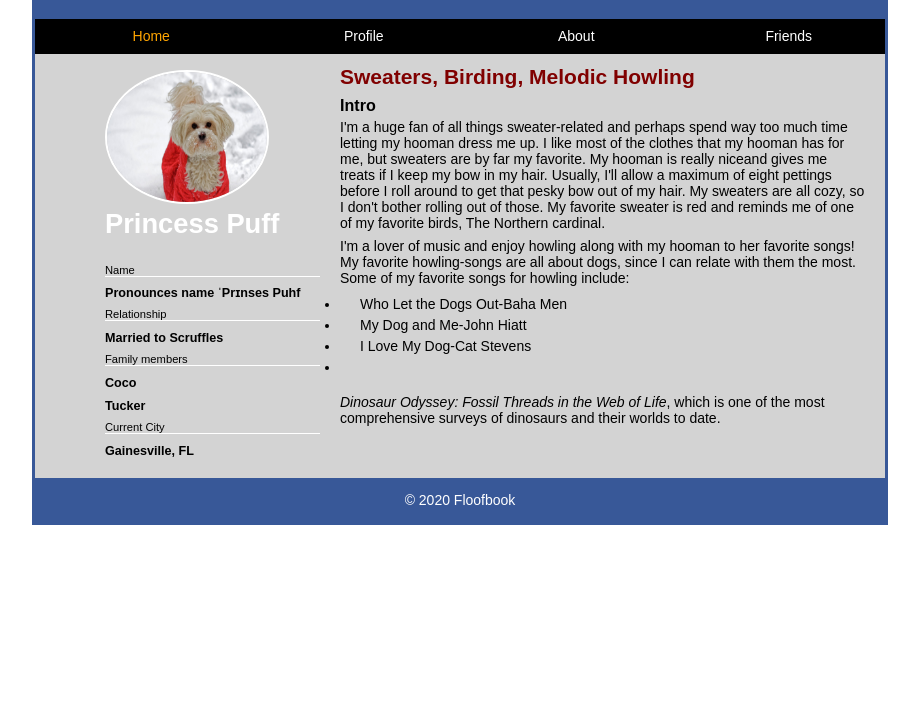
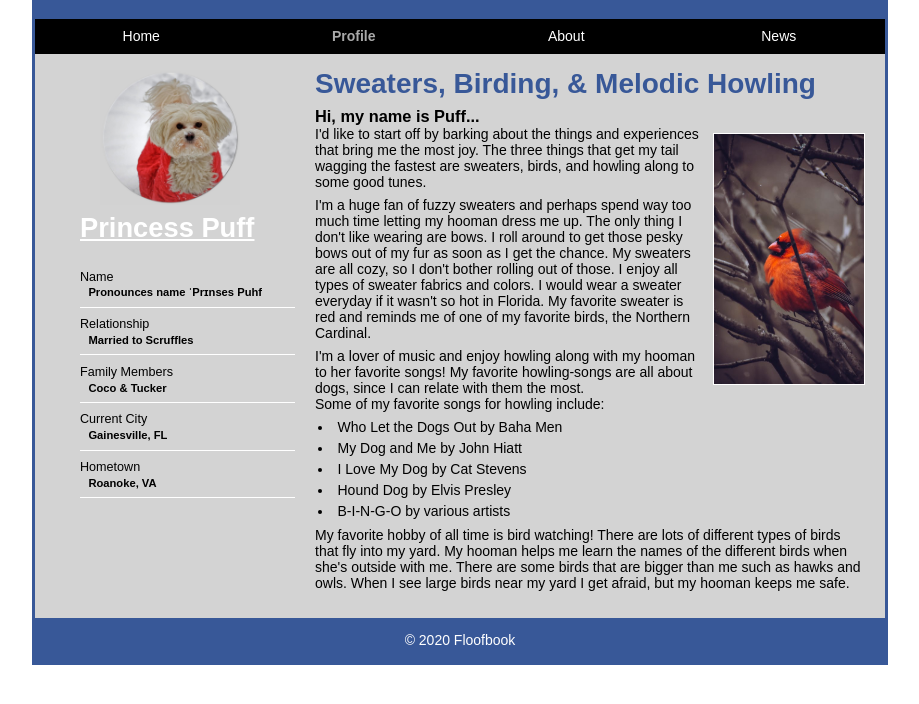
Before and after one commit to Jahnava/floofbook, a plain HTML site: page profiles/princess-puff.html in a window 1280 px wide. Shown: the part 90-794 px from the top of the page, without its empty margins (180-1099 px from the left). Drawn offline with Linux system fonts and the light colour scheme.

Commit message:
converted the html files to use one css document

```diff
--- a/profiles/princess-puff.html
+++ b/profiles/princess-puff.html
@@ -4,9 +4,9 @@
 <head>
 	<meta charset="utf-8">
 	<title>floofbook</title>
-	<link rel="shortcut icon" href="images/floofbook-logo.png">
+	<link rel="shortcut icon" href="../images/floofbook-logo.png">
 	<link rel="stylesheet" href="../styles/normalize.css">
-	<link rel="stylesheet" href="../styles/profiles.css">
+	<link rel="stylesheet" href="../styles/final.css">
 </head>
 
 <body>
@@ -18,46 +18,45 @@
 	 <nav id="mobile_menu"></nav>
        <nav id="nav_menu">
     	<ul>
-       		<li><a class="current" href="../index.html">Home</a></li>
-       	    <li><a href="../profiles/princess-puff.html">Profile</a></li>
+       		<li><a  href="../index.html">Home</a></li>
+       	    <li><a class="current" href="../profiles/princess-puff.html">Profile</a></li>
        		<li><a href="../about.html">About</a>
-       		<li><a href="../friends.html">Friends</a></li>
+       		<li><a href="../news.html">News</a></li>
         </ul>
       </nav>
-
 		<section>
-            <h1>Sweaters, Birding, Melodic Howling</h1>
-            <article>
-                <h2>Intro</h2>
-                <p>I'm a huge fan of all things sweater-related and perhaps spend way too much time letting my hooman dress me up. I like most of the clothes that my hooman has for me, but sweaters are by far my favorite. My hooman is really niceand gives me treats if I keep my bow in my hair. Usually, I'll allow a maximum of eight pettings before I roll around to get that pesky bow out of my hair. My sweaters are all cozy, so I don't bother rolling out of those. My favorite sweater is red and reminds me of one of my favorite birds, The Northern cardinal.</p>
+            <h1>Sweaters, Birding, &amp; Melodic Howling</h1>
+                <h3>Hi, my name is Puff...</h3>
+                <img src="../images/cardinal.jpeg" alt="cardinal">
+                <p> I'd like to start off by barking about the things and experiences that bring me the most joy. The three things that get my tail wagging the fastest are sweaters, birds, and howling along to some good tunes. </p>
+               <p> I'm a huge fan of fuzzy sweaters and perhaps spend way too much time letting my hooman dress me up. The only thing I don't like wearing are bows. I roll around to get those pesky bows out of my fur as soon as I get the chance. My sweaters are all cozy, so I don't bother rolling out of those. I enjoy all types of sweater fabrics and colors. I would wear a sweater everyday if it wasn't so hot in Florida. My favorite sweater is red and reminds me of one of my favorite birds, the Northern Cardinal.</p>
                 <p>I'm a lover of music and enjoy howling along with my hooman to her favorite songs! My favorite howling-songs  are all about dogs, since I can relate with them the most.
                 <br>
                 Some of my favorite songs for howling include:
                 </p>
                 <ul>
-                    <li>Who Let the Dogs Out-Baha Men </li>
-                    <li>My Dog and Me-John Hiatt</li>
-                    <li>I Love My Dog-Cat Stevens</li>
-                    <li></li>
+                    <li>Who Let the Dogs Out by Baha Men </li>
+                    <li>My Dog and Me by John Hiatt</li>
+                    <li>I Love My Dog by Cat Stevens</li>
+                    <li>Hound Dog by Elvis Presley</li>
+                    <li>B-I-N-G-O by various artists</li>
                 </ul>
-                <p></p>
-                <p><em>Dinosaur Odyssey: Fossil Threads in the Web of Life</em>, which is one of the most
-                comprehensive surveys of dinosaurs and their worlds to date.</p>
-            </article>
+                <p>My favorite hobby of all time is bird watching! There are lots of different types of birds that fly into  my yard. My hooman helps me learn the names of the different birds when she's outside with me. There are some birds that are bigger than me such as hawks and owls. When I see large birds near my yard I get afraid, but my hooman keeps me safe.</p>
         </section>
 		<aside>
-			<br><img src="../images/princess-puff.jpeg" alt="Princess Puff photo">
-			<h2><a href="../profiles/princess-puff.html">Princess Puff</a></h2> <br>
+			<br><h2><a href="../profiles/princess-puff.html"><img src="../images/princess-puff-profile.jpg" alt="Princess Puff photo">
+			Princess Puff</a></h2><br>
 			<dl>
             <dt>Name</dt>
             <dd>Pronounces name ˈPrɪnses Puhf</dd>
             <dt>Relationship</dt>
 			<dd>Married to Scruffles</dd>
-			<dt>Family members</dt>
-			<dd>Coco</dd>
-			<dd>Tucker</dd>
+			<dt>Family Members</dt>
+			<dd>Coco &amp; Tucker</dd>
 			<dt>Current City</dt>
 			<dd>Gainesville, FL</dd>
+			<dt>Hometown</dt>
+			<dd>Roanoke, VA</dd>
 			</dl>
 
 
--- a/styles/final.css
+++ b/styles/final.css
@@ -21,7 +21,7 @@ a:focus, a:hover {
 header {
 	padding: .25em 0 .25em 0;
 	border-bottom: 3px solid #385898;
-   background-color:#385898;
+    background-color:#385898;
 }
 header h1 {
 	font-size: 275%;
@@ -35,9 +35,6 @@ header h3 {
 header img {
 	float: right;
 	padding: 0 30px;
-}
-.shadow {
-	text-shadow: 2px 2px 2px #800000;
 }
 
 /* the styles for the main content */
@@ -89,28 +86,35 @@ main {
     color: white;
 }
 #nav_menu ul li a.current {
-    color:orange;
+    color:darkgrey;
+    font-weight: bold;
+}
+#nav_menu ul li a.current:hover {
+    color:white;
 }
 #nav_menu ul li a:hover, #nav_menu ul li a:focus {
     background-color: gray;
+    font-weight: bold;
 }
 
 /* the styles for the section */
 section {
 	width: 550px;
 	float: right;
-	padding: 0 20px 20px 20px;
+	padding: 0 20px 20px;
 }
 section h1 {
-	font-size: 250%;
+    color:#385898;
+	font-size: 200%;
 	padding: .5em 0 .25em 0;
 	margin: 0;
 }
 section h2 {
-	color: darkblue;
+/*	color: darkblue;*/
 	font-size: 130%;
 	padding: .5em 0 .25em 0;
 }
+
 section p {
 	padding-bottom: .5em;
 }
@@ -126,14 +130,22 @@ section li {
     text-indent: 5px;
 }
 
+section img {
+    float: right;
+	margin: .5em 0 1em 1em;
+	border: 1px solid white;
+    height:250px;
+    width:150px;
+}
+
 /* the styles for the article */
 article {
-	padding: 2em 0;
+	padding: 1em 0 3em 0;
 	border-top: 2px solid darkblue;
 	border-bottom: 2px solid darkblue;
 }
 article h2 {
-	padding-top: 0;
+	padding-bottom: .75em;
 }
 article h3 {
 	font-size: 105%;
@@ -143,36 +155,60 @@ article img {
 	float: right;
 	margin: .5em 0 1em 1em;
 	border: 1px solid black;
-    width:150px;
-    height:130px
+    width:260px;
+    height:170px
 }
 
 /* the styles for the aside */
 aside {
 	width: 215px;
 	float: right;
-	padding: 0 0 20px 20px;
-}
-aside h2 {
-	color: #800000;
-	font-size: 130%;
-	padding: .5em 0 .25em 0;
+	padding-bottom: 20px;
 }
 
 aside h3 {
 	font-size: 105%;
 	padding-bottom: .25em;
+    text-align: center;
 }
 aside h4 {
-    “text-align: center”
+	font-size: 105%;
+	padding-bottom: .25em;
 }
-aside img {
-    width:160px;
-    height:130px;
+
+aside img  {
+     width:160px;
+     height:135px;
+}
+
+aside h2 img  {
+     width:140px;
+     height:135px;
+    padding-left: .75em;
+}
+aside h2 a {
+    color:white;
+    text-align: center;
+    font-size: 130%;
 }
 aside img:hover{
    box-shadow: 5px 10px 8px 10px #888888;
-   height:130px;
+}
+aside h2 img:hover{
+   box-shadow: 5px 5px 5px 5px lightgray;
+}
+aside dt {
+	font-size: 90%;
+	padding-top: .75em;
+    font-family: inherit;
+}
+
+aside dd {
+    font-size: 80%;
+    padding: .25em 0 .75em .75em;
+    font-weight: bold;
+    font-family: inherit;
+    border-bottom: 1px solid white;
 }
 
 /* the styles for the footer */
--- a/styles/profiles.css
+++ /dev/null
@@ -1,215 +0,0 @@
-/* the styles for the elements */
-* {
-	margin: 0;
-	padding: 0;
-}
-html {
-	background-color: white;
-}
-body {
-	font-family: Arial, Helvetica, sans-serif;
-    font-size: 87.5%;
-    width: 850px;
-    margin: 0 auto;
-    border: 3px solid #385898;
-    background-color: lightgray;
-}
-a:focus, a:hover {
-	font-style: italic;
-}
-/* the styles for the header */
-header {
-	padding: .25em 0 .25em 0;
-	border-bottom: 3px solid #385898;
-   background-color:#385898;
-}
-header h1 {
-	font-size: 275%;
-    color: white;
-    padding-left: 5%;
-}
-header h3 {
-	font-size: 130%;
-	font-style: italic;
-}
-header img {
-	float: right;
-	padding: 0 30px;
-}
-.shadow {
-	text-shadow: 2px 2px 2px #800000;
-}
-
-/* the styles for the main content */
-main {
-	clear: left;
-}
-
-/* navigation menu */
-#nav_menu {
-    clear: left;
-}
-#nav_menu ul {
-	list-style-type: none;
-	position: relative;
-}
-#nav_menu ul li {
-	float: left;
-    width: 25%; /* 160 divide 800 */
-}
-#nav_menu ul ul{
-    display:none;
-    position: absolute;
-    top:100%;
-}
-#nav_menu ul ul li {
-    float:none;
-}
-#nav_menu ul li:hover > ul {
-   display: block;
-}
-#nav_menu > ul::after {
-    content: "";
-    clear: both;
-    display: block;
-}
-#nav_menu ul {
-    margin: 0;
-    padding: 0;
-}
-#nav_menu ul li:hover ul {
-    width: 100%;
-}
-#nav_menu ul li a {
-    text-align: center;
-    display: block;
-    padding: .7em 0;
-    text-decoration: none;
-    background-color: black;
-    color: white;
-}
-#nav_menu ul li a.current {
-    color:orange;
-}
-#nav_menu ul li a:hover, #nav_menu ul li a:focus {
-    background-color: gray;
-}
-
-/* the styles for the section */
-section {
-	width: 525px;
-	float: right;
-	padding: 0 20px 20px;
-}
-section h1 {
-	color: #800000;
-	font-size: 150%;
-	padding-top: .5em;
-	margin: 0;
-}
-section h1.spaceafter {
-	margin-bottom: .25em;
-}
-section p {
-	padding-bottom: .5em;
-}
-section blockquote {
-	padding: 0 2em;
-	font-style: italic;
-}
-section ul {
-	padding: .25em 0 .5em 0;
-}
-section li {
-	padding-bottom: .35em;
-}
-/* the styles for the image swap list */
-section #image_list li {
-	padding: 2px;
-	display: inline;
-}
-section #image_list a {
-	border:none;
-}
-section #image_list ul {
-	padding-bottom: .25em;
-	text-decoration: none;
-}
-/* the styles for the image rollover */
-section #image_rollovers {
-	list-style: none;
-}
-/* the styles for the article */
-article {
-	padding: .5em 0;
-}
-article h2 {
-	font-size: 115%;
-	padding: 0 0 .25em 0;
-}
-article ul, li {
-    text-indent: 20px;
-}
-/*
-article img {
-	float: right;
-	margin: .5em 0 1em 1em;
-	border: 1px solid white;
-
-}
-*/
-/* the styles for the aside */
-aside {
-	width: 215px;
-	float: right;
-	padding: 0 0 20px 20px;
-}
-aside h2 a {
-	color: white;
-	font-size: 130%;
-	padding: .5em 0 .25em 0;
-    text-decoration: none;
-}
-
-aside dt {
-	font-size: 80%;
-	padding-top: .75em;
-/*    font-family: inherit;*/
-    border-bottom: 1px solid white;
-
-}
-aside dd {
-    font-size: 90%;
-    padding-top: .75em;
-    font-weight: bold;
-    font-family: inherit;
-
-
-}
-aside img {
-    width:160px;
-    height:130px;
-    border-radius: 50%;
-    border: 2px solid white;
-}
-aside img:hover{
-   box-shadow: 5px 10px 8px 10px #888888;
-   height:130px;
-}
-aside p {
-    padding-top: .75em;
-    font-size: 80%;
-    font-family: inherit;
-}
-
-/* the styles for the footer */
-footer {
-	background-color: #385898;
-	clear: both;
-
-}
-footer p {
-	text-align: center;
-	color: white;
-	padding: 1em 0;
-}
```
Also changed, not shown: index.html (+6 -6 lines), images/cardinal.jpeg (added), images/princess-puff-profile.jpg (added), images/princess-puff-profile.png (added).
